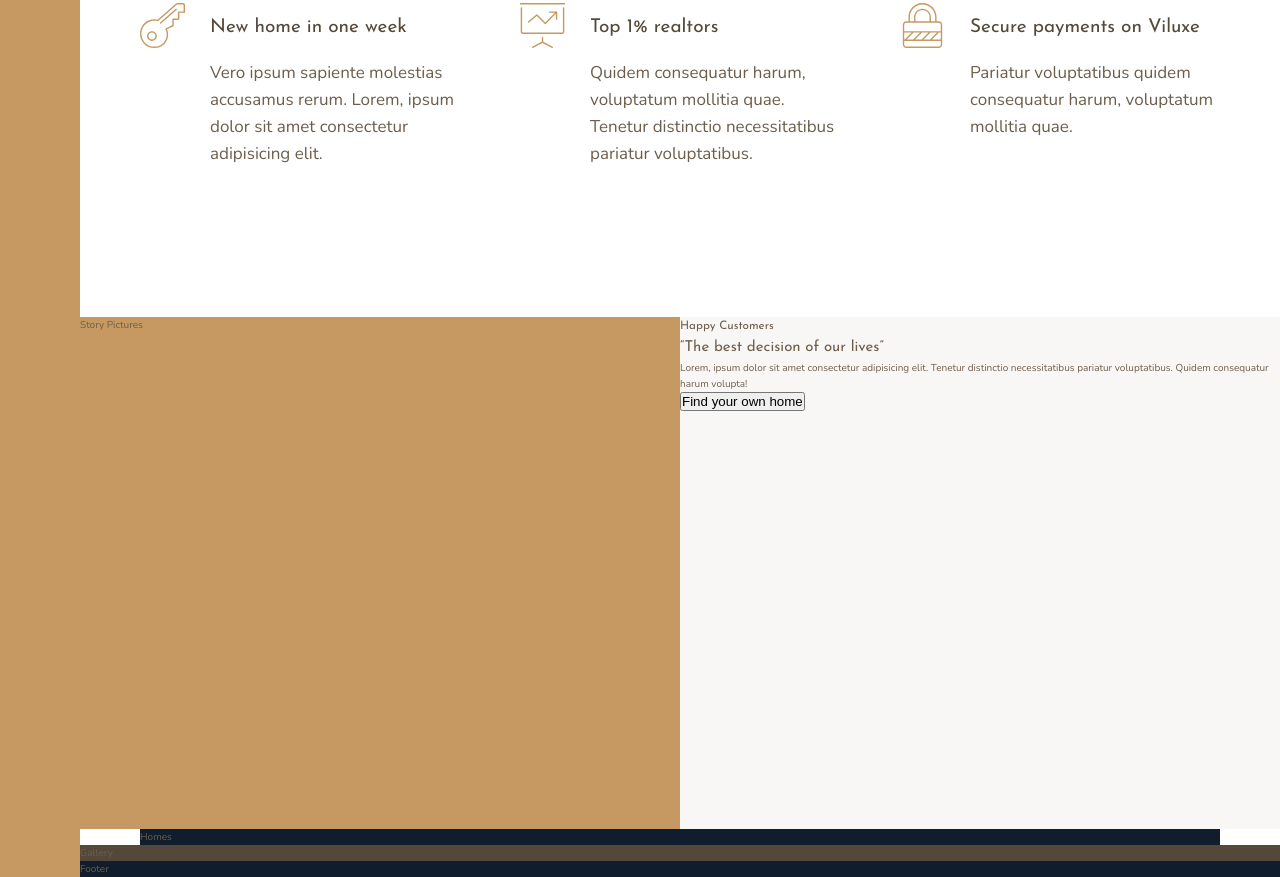
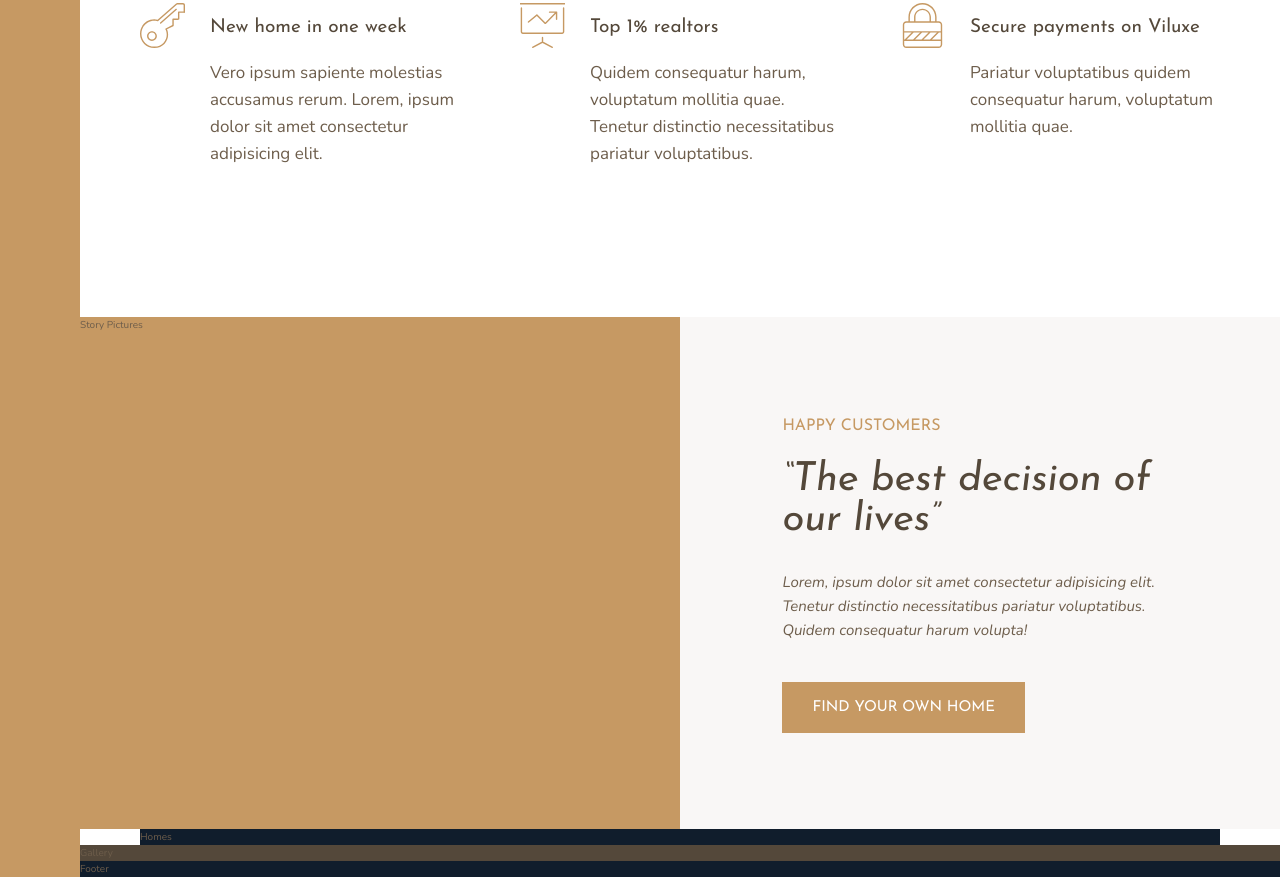
Before and after one commit to andrasputyera/viluxe, a website: page index.html in a window 1280 px wide. Shown: the part 991-1868 px from the top of the page. Drawn offline with nearby package versions, Linux system fonts and the light colour scheme.

Commit message:
updated the story-content section

```diff
--- a/index.html
+++ b/index.html
@@ -86,8 +86,8 @@
         </div>
 
         <div class="story__content">
-            <h3 class="heading-3">Happy Customers</h3>
-            <h2 class="heading-2">&ldquo;The best decision of our lives&rdquo;</h2>
+            <h3 class="heading-3 mb-sm">Happy Customers</h3>
+            <h2 class="heading-2 heading-2--dark mb-md">&ldquo;The best decision of our lives&rdquo;</h2>
             <p class="story__text">
                 Lorem, ipsum dolor sit amet consectetur adipisicing elit. Tenetur distinctio necessitatibus pariatur voluptatibus. Quidem consequatur harum volupta!
             </p>
--- a/sass/_story.scss
+++ b/sass/_story.scss
@@ -7,6 +7,25 @@
   &__content {
     background-color: $color-grey-light-1;
     grid-column: col-start 5 / full-end;
+
+    padding: 6rem 8vw;
+
+    /*
+    //Vertically centering elements with Flexbox
+    // display: flex;
+    // flex-direction: column;
+    // justify-content: center;
+    // align-items: flex-start;
+    */
+
+    display: grid;
+    align-content: center;
+    justify-items: start;
   }
 
+  &__text {
+    font-size: 1.5rem;
+    font-style: italic;
+    margin-bottom: 4rem;
   }
+}
--- a/sass/_typography.scss
+++ b/sass/_typography.scss
@@ -9,10 +9,23 @@
 
 .heading-2 {
   @extend %heading;
+  font-size: 4rem;
+  font-style: italic;
+  line-height: 1;
+
+  &--light {
+    color: $color-grey-light-1;
+  }
+  &--dark {
+    color: $color-grey-dark-1;
+  }
 }
 
 .heading-3 {
   @extend %heading;
+  font-size: 1.6rem;
+  color: $color-primary;
+  text-transform: uppercase;
 }
 
 .heading-4 {
@@ -26,3 +39,25 @@
     color: $color-grey-dark-1;
   }
 }
+
+.btn {
+  background-color: $color-primary;
+  color: #fff;
+  border: none;
+  border-radius: 0;
+  font-family: $font-display;
+  font-size: 1.5rem;
+  text-transform: uppercase;
+  padding: 1.8rem 3rem;
+  cursor: pointer;
+  transition: all 0.2s;
+
+  &:hover {
+    background-color: $color-primary-dark;
+  }
+}
+
+.mb-sm { margin-bottom: 2rem; }
+.mb-md { margin-bottom: 3rem; }
+.mb-lg { margin-bottom: 4rem; }
+.mb-hg { margin-bottom: 8rem; }
```
Also changed, not shown: css/style.css. Lines whose indentation alone changed are shown as unchanged.
